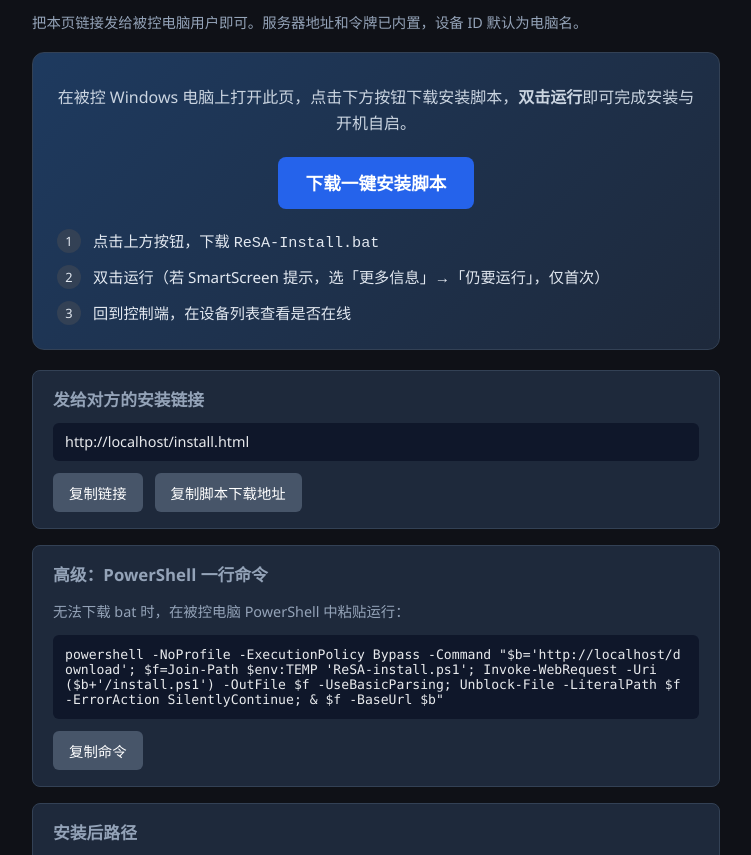
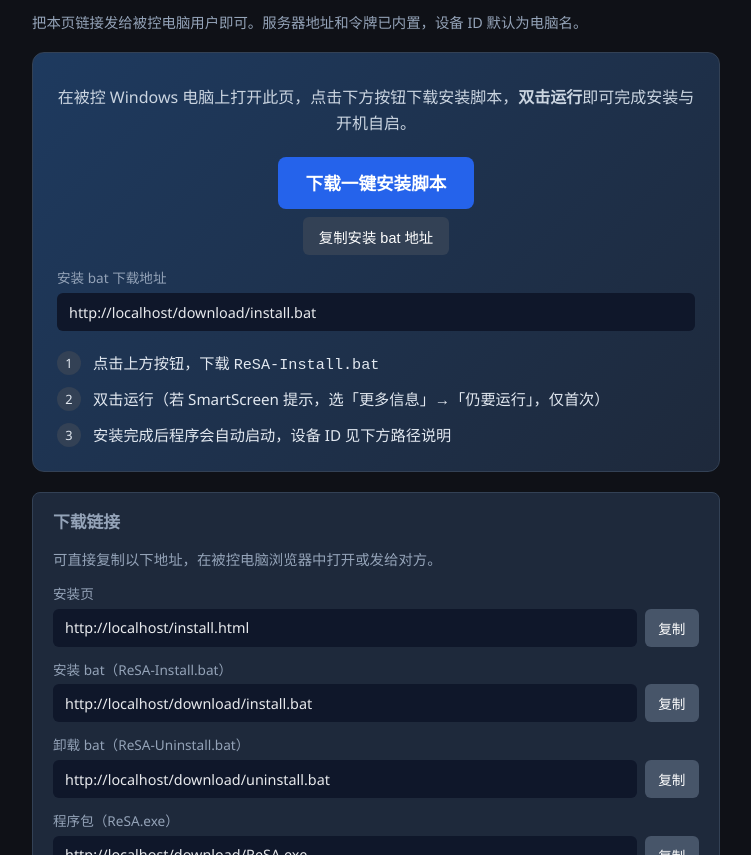
Before and after one commit to rocky08808/soft, a plain HTML site: page viewer/install.html in a window 1280 px wide. Shown: the part 81-936 px from the top of the page, without its empty margins (264-1015 px from the left). Drawn offline with Linux system fonts and the light colour scheme.

Commit message:
Update installation and viewer interface for improved user experience
- Modified the installation script message to clarify that ReSA has started and is set to launch on startup.
- Enhanced the viewer's install page with new sections for copying installation and uninstallation script URLs, improving accessibility.
- Added buttons for copying various download links, including the installation script, uninstallation script, and executable, to streamline user interaction.
- Updated the layout and styling of the install page for better organization and visual appeal.

```diff
--- a/server/index.js
+++ b/server/index.js
@@ -58,7 +58,7 @@ app.get("/download/install.bat", (req, res) => {
     "  exit /b 1",
     ")",
     "echo.",
-    "echo 安装完成。可在控制端设备列表查看是否在线。",
+    "echo 安装完成。ReSA 已启动并设置登录自启。",
     "pause",
   ].join("\r\n");
   res.setHeader("Content-Type", "application/octet-stream");
--- a/viewer/install.html
+++ b/viewer/install.html
@@ -84,13 +84,61 @@
       user-select: all;
     }
     .link-box {
-      margin-top: 0.75rem;
       padding: 0.6rem 0.75rem;
       background: #0f172a;
       border-radius: 6px;
       font-size: 0.9rem;
       word-break: break-all;
+      user-select: all;
     }
+    .link-row {
+      margin-top: 0.75rem;
+    }
+    .link-row label {
+      display: block;
+      font-size: 0.85rem;
+      color: #94a3b8;
+      margin-bottom: 0.35rem;
+    }
+    .link-row-inner {
+      display: flex;
+      flex-wrap: wrap;
+      gap: 0.5rem;
+      align-items: stretch;
+    }
+    .link-row-inner .link-box {
+      flex: 1 1 220px;
+      margin-top: 0;
+    }
+    .link-row-inner button {
+      flex: 0 0 auto;
+      padding: 0.55rem 0.85rem;
+      background: #475569;
+      color: #fff;
+      border: none;
+      border-radius: 6px;
+      cursor: pointer;
+      font-size: 0.85rem;
+      white-space: nowrap;
+    }
+    .link-row-inner button:hover { background: #64748b; }
+    .hero-actions {
+      display: flex;
+      flex-wrap: wrap;
+      gap: 0.75rem;
+      justify-content: center;
+      margin-top: 0.5rem;
+    }
+    .hero-actions button {
+      padding: 0.55rem 1rem;
+      background: #334155;
+      color: #fff;
+      border: none;
+      border-radius: 6px;
+      cursor: pointer;
+      font-size: 0.9rem;
+    }
+    .hero-actions button:hover { background: #475569; }
     .note { font-size: 0.9rem; color: #94a3b8; }
     .back { margin-top: 1.5rem; }
     .back a { color: #60a5fa; }
@@ -118,19 +166,54 @@
     <div class="hero">
       <p>在被控 Windows 电脑上打开此页，点击下方按钮下载安装脚本，<strong>双击运行</strong>即可完成安装与开机自启。</p>
       <a id="installBatLink" class="btn-primary" href="/download/install.bat" download>下载一键安装脚本</a>
+      <div class="hero-actions">
+        <button type="button" id="copyInstallBatBtn">复制安装 bat 地址</button>
+      </div>
+      <div class="link-row" style="text-align:left;">
+        <label>安装 bat 下载地址</label>
+        <div class="link-box" id="installBatUrl"></div>
+      </div>
       <div class="steps">
         <div class="step"><span class="step-num">1</span><span>点击上方按钮，下载 <code>ReSA-Install.bat</code></span></div>
         <div class="step"><span class="step-num">2</span><span>双击运行（若 SmartScreen 提示，选「更多信息」→「仍要运行」，仅首次）</span></div>
-        <div class="step"><span class="step-num">3</span><span>回到控制端，在设备列表查看是否在线</span></div>
+        <div class="step"><span class="step-num">3</span><span>安装完成后程序会自动启动，设备 ID 见下方路径说明</span></div>
       </div>
     </div>
 
     <div class="install-card">
-      <h2>发给对方的安装链接</h2>
-      <div class="link-box" id="pageLink"></div>
-      <div class="install-actions">
-        <button type="button" id="copyLinkBtn">复制链接</button>
-        <button type="button" id="copyBatBtn">复制脚本下载地址</button>
+      <h2>下载链接</h2>
+      <p class="note">可直接复制以下地址，在被控电脑浏览器中打开或发给对方。</p>
+
+      <div class="link-row">
+        <label>安装页</label>
+        <div class="link-row-inner">
+          <div class="link-box" id="pageLink"></div>
+          <button type="button" id="copyLinkBtn">复制</button>
+        </div>
+      </div>
+
+      <div class="link-row">
+        <label>安装 bat（ReSA-Install.bat）</label>
+        <div class="link-row-inner">
+          <div class="link-box" id="installBatUrl2"></div>
+          <button type="button" id="copyBatBtn">复制</button>
+        </div>
+      </div>
+
+      <div class="link-row">
+        <label>卸载 bat（ReSA-Uninstall.bat）</label>
+        <div class="link-row-inner">
+          <div class="link-box" id="uninstallBatUrl"></div>
+          <button type="button" id="copyUninstallBatBtn">复制</button>
+        </div>
+      </div>
+
+      <div class="link-row">
+        <label>程序包（ReSA.exe）</label>
+        <div class="link-row-inner">
+          <div class="link-box" id="exeUrl"></div>
+          <button type="button" id="copyExeBtn">复制</button>
+        </div>
       </div>
     </div>
 
@@ -155,6 +238,7 @@
       <p class="note">在被控电脑上运行卸载脚本，会停止进程、删除计划任务/自启，并清除安装目录（含旧版 RemoteScreenAgent）。</p>
       <div class="install-actions">
         <a href="/download/uninstall.bat" download>下载一键卸载脚本</a>
+        <button type="button" id="copyUninstallBatBtn2">复制卸载 bat 地址</button>
       </div>
       <p class="note" style="margin-top: 0.75rem;">或 PowerShell 一行命令：</p>
       <div class="cmd-box" id="uninstallCmd"></div>
@@ -163,7 +247,6 @@
       </div>
     </div>
 
-    <p class="back"><a href="/">← 返回控制端</a></p>
   </div>
 
   <div id="toast" class="toast">已复制</div>
@@ -173,34 +256,44 @@
     const pageUrl = origin + "/install.html";
     const batUrl = origin + "/download/install.bat";
     const uninstallBatUrl = origin + "/download/uninstall.bat";
+    const exeUrl = origin + "/download/ReSA.exe";
     const psOneLiner =
       `powershell -NoProfile -ExecutionPolicy Bypass -Command "$b='${origin}/download'; $f=Join-Path $env:TEMP 'ReSA-install.ps1'; Invoke-WebRequest -Uri ($b+'/install.ps1') -OutFile $f -UseBasicParsing; Unblock-File -LiteralPath $f -ErrorAction SilentlyContinue; & $f -BaseUrl $b"`;
     const uninstallOneLiner =
       `powershell -NoProfile -ExecutionPolicy Bypass -Command "$f=Join-Path $env:TEMP 'ReSA-uninstall.ps1'; Invoke-WebRequest -Uri '${origin}/download/uninstall.ps1' -OutFile $f -UseBasicParsing; Unblock-File -LiteralPath $f -ErrorAction SilentlyContinue; & $f"`;
 
     document.getElementById("pageLink").textContent = pageUrl;
+    document.getElementById("installBatUrl").textContent = batUrl;
+    document.getElementById("installBatUrl2").textContent = batUrl;
+    document.getElementById("uninstallBatUrl").textContent = uninstallBatUrl;
+    document.getElementById("exeUrl").textContent = exeUrl;
     document.getElementById("psCmd").textContent = psOneLiner;
     document.getElementById("uninstallCmd").textContent = uninstallOneLiner;
 
     const toast = document.getElementById("toast");
-    function showToast() {
+    function showToast(text) {
+      toast.textContent = text || "已复制";
       toast.classList.add("show");
       setTimeout(() => toast.classList.remove("show"), 1600);
     }
 
-    async function copyText(text) {
+    async function copyText(text, label) {
       try {
         await navigator.clipboard.writeText(text);
-        showToast();
+        showToast(label ? `${label} 已复制` : "已复制");
       } catch {
         window.prompt("复制以下内容:", text);
       }
     }
 
-    document.getElementById("copyLinkBtn").addEventListener("click", () => copyText(pageUrl));
-    document.getElementById("copyBatBtn").addEventListener("click", () => copyText(batUrl));
-    document.getElementById("copyPsBtn").addEventListener("click", () => copyText(psOneLiner));
-    document.getElementById("copyUninstallBtn").addEventListener("click", () => copyText(uninstallOneLiner));
+    document.getElementById("copyInstallBatBtn").addEventListener("click", () => copyText(batUrl, "安装 bat 地址"));
+    document.getElementById("copyLinkBtn").addEventListener("click", () => copyText(pageUrl, "安装页链接"));
+    document.getElementById("copyBatBtn").addEventListener("click", () => copyText(batUrl, "安装 bat 地址"));
+    document.getElementById("copyUninstallBatBtn").addEventListener("click", () => copyText(uninstallBatUrl, "卸载 bat 地址"));
+    document.getElementById("copyUninstallBatBtn2").addEventListener("click", () => copyText(uninstallBatUrl, "卸载 bat 地址"));
+    document.getElementById("copyExeBtn").addEventListener("click", () => copyText(exeUrl, "ReSA.exe 地址"));
+    document.getElementById("copyPsBtn").addEventListener("click", () => copyText(psOneLiner, "PowerShell 命令"));
+    document.getElementById("copyUninstallBtn").addEventListener("click", () => copyText(uninstallOneLiner, "卸载命令"));
   </script>
 </body>
 </html>
```
